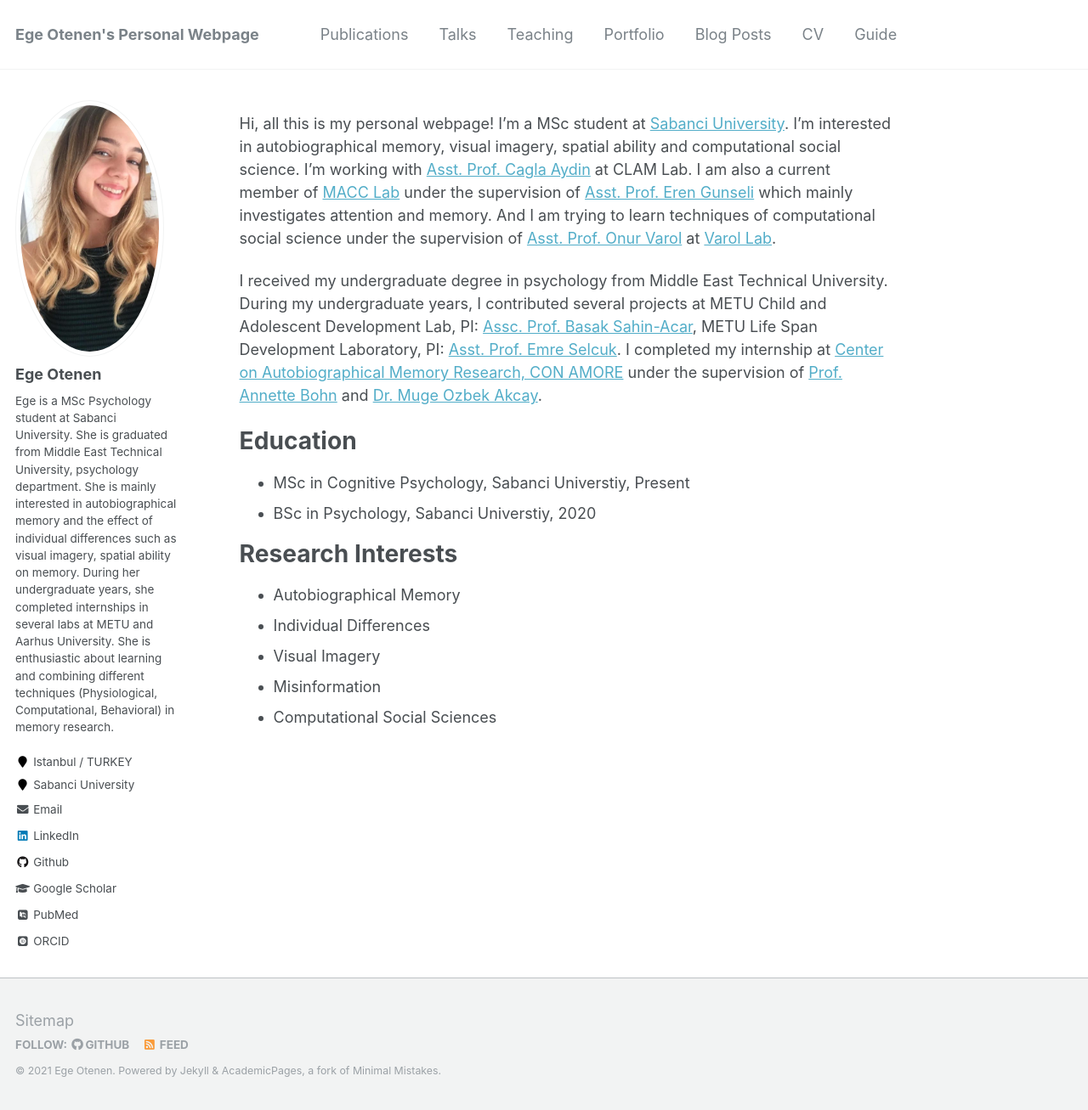
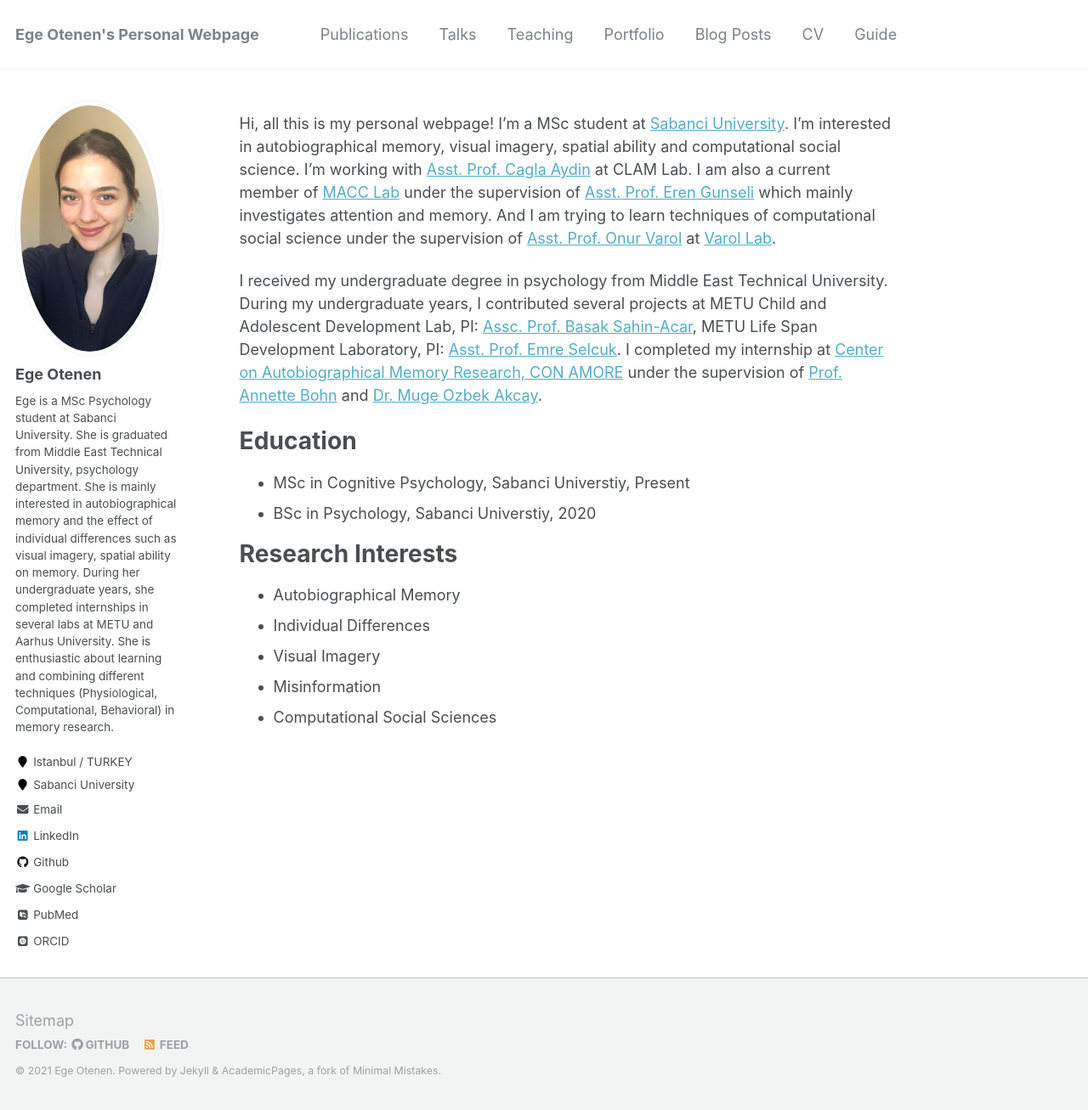
Before and after one commit to egeotenen/egeotenen.github.io, a Jekyll site: the page built from _pages/about.md, in a window 1280 px wide and 1307 px high. Shown: the whole window at 85% size. Built offline with Jekyll 4.4.1, drawn with Linux system fonts in a browser that asks for light colours; some web fonts are replaced.

Commit message:
Update _config.yml

```diff
--- a/_config.yml
+++ b/_config.yml
@@ -81,7 +81,7 @@ analytics:
 # Site Author
 author:
   name             : "Ege Otenen"
-  avatar           : "ege_picture.png"
+  avatar           : "ege.png"
   bio              : "Ege is a MSc Psychology student at Sabanci University. She is graduated from Middle East Technical University, psychology department. She is mainly interested in autobiographical memory and the effect of individual differences such as visual imagery, spatial ability on memory. During her undergraduate years, she completed internships in several labs at METU and Aarhus University. She is enthusiastic about learning and combining different techniques (Physiological, Computational, Behavioral) in memory research."
   location         : "Istanbul / TURKEY "
   employer         : "Sabanci University"
```
